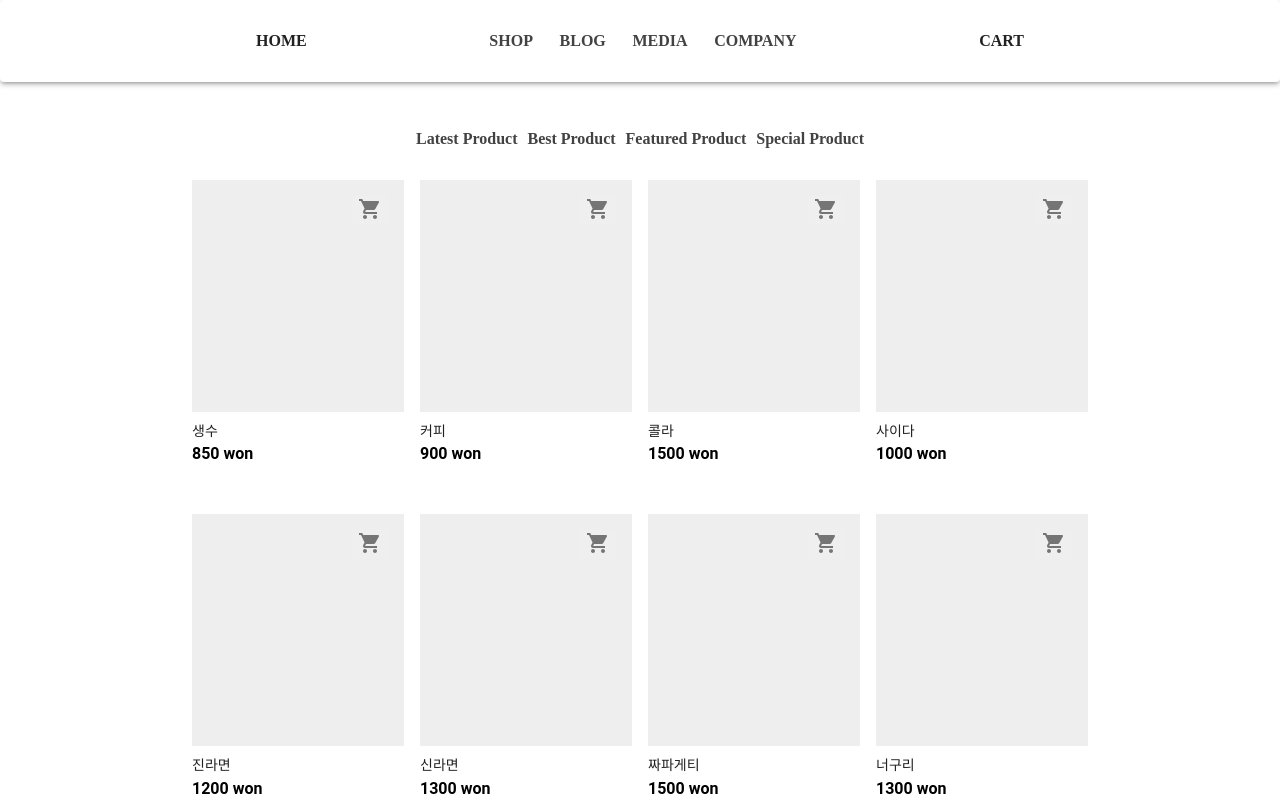
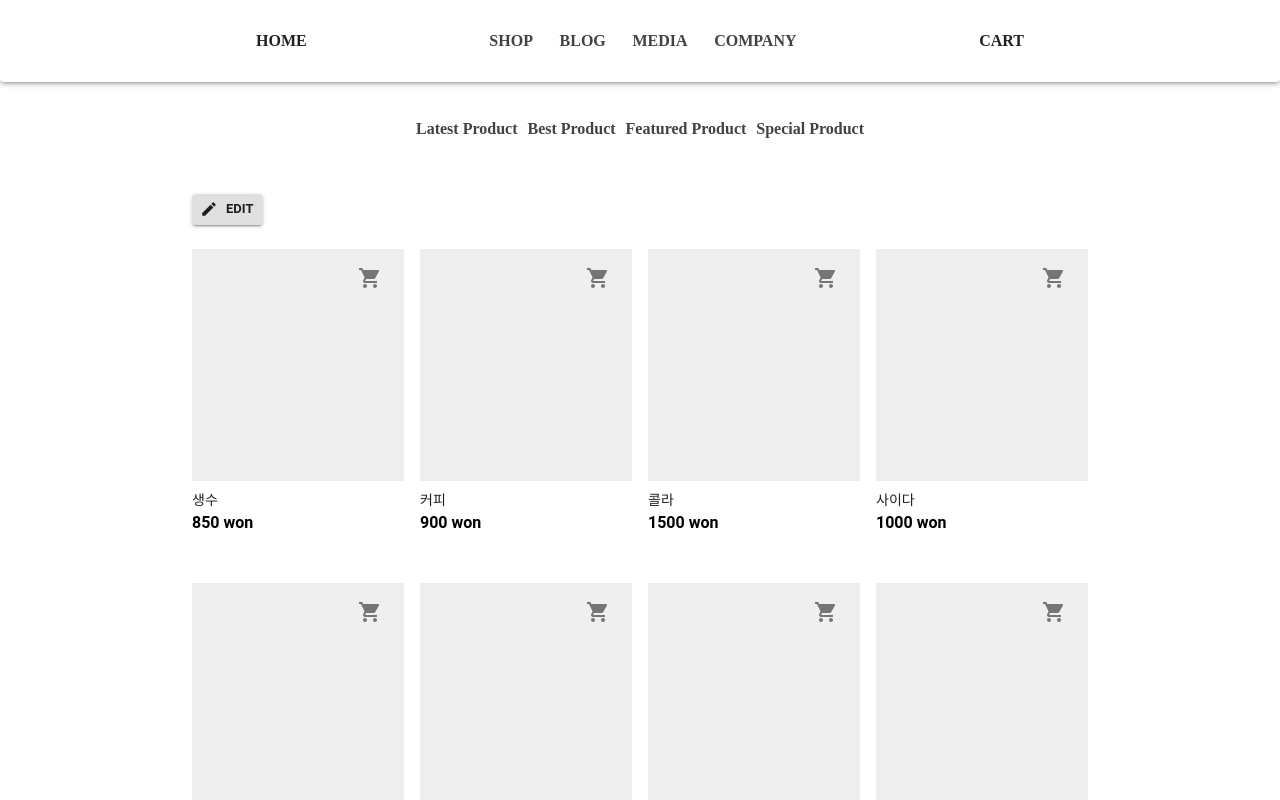
Before and after one commit to lsh58/mobx-market, a React app: page / in a window 1280 px wide. Shown: the top 800 px of the page. Built offline with nearby package versions, Linux system fonts and the light colour scheme.

Commit message:
edit 모드 추가중

```diff
--- a/public/index.html
+++ b/public/index.html
@@ -3,7 +3,7 @@
   <head>
     <meta charset="utf-8" />
     <link rel="icon" href="%PUBLIC_URL%/favicon.ico" />
-    <meta name="viewport" content="width=device-width, initial-scale=1" />
+    <meta name="viewport" content="minimum-scale=1, initial-scale=1, width=device-width" />
     <meta name="theme-color" content="#000000" />
     <meta
       name="description"
--- a/src/App.tsx
+++ b/src/App.tsx
@@ -1,6 +1,7 @@
 import React from 'react';
 import SuperMarket from './components/SuperMarket';
 import Basket from './components/Basket';
+import Edit from './components/EditItemList';
 import { BrowserRouter, Route, Switch, NavLink } from 'react-router-dom';
 import { makeStyles, Theme } from '@material-ui/core/styles'; // styles 기능 추가
 import { Paper } from '@material-ui/core'; // styles 기능 추가
@@ -9,7 +10,10 @@ const useStyles = makeStyles((theme: Theme) => ({
   // style 요소 선언
   root: {
     width: '100%',
-    padding: theme.spacing(4, 0),//zIndex를 넣으면 오류?
+    padding: theme.spacing(4, 0),
+    position:'fixed',
+    top:0,
+    zIndex:1000
   },
   rootNav: {
     width: '60%',
@@ -60,6 +64,7 @@ const App: React.FC = () => {
         <Route path="/" component={SuperMarket} exact />
         <Route path="/mobx-market-ts" component={SuperMarket} exact />
         <Route path="/Cart" component={Basket} exact />
+        <Route path="/Edit" component={Edit} exact />
       </Switch>
     </BrowserRouter>
   );
--- a/src/components/BasketTemplate.tsx
+++ b/src/components/BasketTemplate.tsx
@@ -7,7 +7,7 @@ const useStyles = makeStyles((theme: Theme) => ({
     width: '70%',
     display: 'flex',
     flexDirection: 'column',
-    margin: '3rem auto',
+    margin: theme.spacing(15, 'auto', 3, 'auto'),
     '& h2': {
       margin: theme.spacing(3, 0),
     },
--- /dev/null
+++ b/src/components/EditItem.tsx
@@ -0,0 +1,65 @@
+import React, {useState} from 'react';
+import { makeStyles, Theme } from '@material-ui/core/styles'; // styles 기능 추가
+import { CartProductItem, ProductItem } from '../models';
+import { observer } from 'mobx-react';
+
+const useStyles = makeStyles((theme: Theme) => ({
+  root: {
+    display:'flex',
+    justifyContent:'center',
+    background:theme.palette.grey[200],
+    '& input':{
+      width:'20%',
+      margin:'0 8rem',
+    }
+  }
+}));
+
+interface ShopItemProps {
+  item: CartProductItem;
+  onEdit?: (product: ProductItem) => void;
+}
+
+const EditItem: React.FC<ShopItemProps> = observer(({ item, onEdit = (() => { }) }) => {
+  const classes = useStyles();
+  const [isChange, setIsChange] = useState(false);
+  const [name, setName] = useState('');
+  const [price, setPrice] = useState('');
+  const onChangeName = (e:React.ChangeEvent<HTMLInputElement>) => setName(e.target.value);
+  const onChangePrice = (e:React.ChangeEvent<HTMLInputElement>) => setPrice(e.target.value);
+  const editMode = (e:React.MouseEvent<HTMLButtonElement, MouseEvent>) => {
+    e.preventDefault();
+    setIsChange(true);
+    setName(item.name);
+    setPrice(`${item.price}`);
+  };
+  const onSubmit = (e:React.MouseEvent<HTMLButtonElement, MouseEvent>) => {
+    e.preventDefault();
+    onEdit(item);
+    setIsChange(false);
+    setName('');
+    setPrice('');
+  };
+
+  return (
+    <>
+      {isChange === false ? (
+        <li>
+          <span>{item.name}</span>
+          <span>{item.price}</span>
+          <div>
+            <button onClick={editMode}>edit</button>
+          </div>
+        </li>
+      ) : (
+        <li className={classes.root}>
+          <input type="text" autoFocus value={name} onChange={onChangeName}></input>
+          <input type="text" value={price} onChange={onChangePrice}></input>
+          <button type="submit" onClick={onSubmit}>변경완료</button>
+        </li>
+      )}
+  </>
+  );
+});
+
+export default EditItem;
--- /dev/null
+++ b/src/components/EditItemList.tsx
@@ -0,0 +1,83 @@
+import React from 'react';
+import { useMarketStore } from '../stores/market';
+import { CartProductItem } from '../models';
+import { makeStyles, Theme } from '@material-ui/core/styles'; // styles 기능 추가
+import { Button } from '@material-ui/core';
+import EditIcon from '@material-ui/icons/Edit';
+import { NavLink } from 'react-router-dom';
+import EditItem from './EditItem';
+
+const useStyles = makeStyles((theme: Theme) => ({
+  root: {
+    width: '70%',
+    margin:theme.spacing(3,'auto'),
+    marginTop: 170,
+    '& ul li':{
+      listStyle:'none',
+      display:'flex',
+      padding:theme.spacing(1.5,0),
+      border:'1px solid #eee',
+      borderBottom:'none',
+      fontWeight:'bold',
+      '&:first-of-type':{
+        background:theme.palette.grey[300],
+      },
+      '&:nth-child(n+2):hover':{
+        background:theme.palette.grey[200],
+      },
+      '&:last-of-type':{
+        borderBottom:'1px solid #eee',
+      },
+      '& span':{
+        flex:2,
+        textAlign:'center',
+      },
+      '& div':{
+        flex:1,
+        textAlign:'center',
+        '& button':{
+          fontWeight:'bold',
+          background:theme.palette.grey[300],
+        }
+      }
+    }
+  },
+  homeBtn:{
+    textDecoration:'none',
+    '& button':{
+      margin:theme.spacing(3, 0),
+      fontWeight:'bold'
+    }
+  }
+}));
+
+const EditItemList: React.FC = () => {
+  const classes = useStyles();
+  const market = useMarketStore();
+
+  return (
+    <div className={classes.root}>
+      <NavLink to="/" className={classes.homeBtn}>
+        <Button
+          variant="contained"
+          size="small"
+          startIcon={<EditIcon />}
+          >
+          HOME
+        </Button>
+      </NavLink>
+      <ul>
+        <li>
+          <span>productName</span>
+          <span>price</span>
+          <div></div>
+        </li>
+        {market.items.map((item: CartProductItem) => (
+          <EditItem item={item} key={item.id} onEdit={market.edit} />
+        ))}
+      </ul>
+    </div>
+  );
+};
+
+export default EditItemList;
--- a/src/components/ShopItem.tsx
+++ b/src/components/ShopItem.tsx
@@ -1,6 +1,6 @@
 import React from 'react';
 import { makeStyles, Theme } from '@material-ui/core/styles'; // styles 기능 추가
-import { Typography, Grid } from '@material-ui/core'; // styles 기능 추가
+import { Typography, Grid } from '@material-ui/core';
 import ShoppingCartIcon from '@material-ui/icons/ShoppingCart';
 import RemoveShoppingCartIcon from '@material-ui/icons/RemoveShoppingCart';
 import { CartProductItem, ProductItem } from '../models';
@@ -9,7 +9,7 @@ import { observer } from 'mobx-react';
 const useStyles = makeStyles((theme: Theme) => ({
   // style 요소 선언
   shopItem: {
-    background: '#eee',
+    background: theme.palette.grey[200],
     padding: theme.spacing(2),
     height: 200,
     position: 'relative',
@@ -26,6 +26,7 @@ const useStyles = makeStyles((theme: Theme) => ({
   textWrapper: {
     display: 'flex',
     flexDirection: 'column',
+    justifyContent:'space-between',
     marginTop: 8,
     marginBottom: 32,
     '& h6': {
@@ -37,11 +38,21 @@ const useStyles = makeStyles((theme: Theme) => ({
       fontWeight: 'bold',
     },
   },
+  nameWrapper:{
+    display:'flex',
+    '& input':{
+      width:'100%'
+    },
+    '& button':{
+      background: theme.palette.grey[200],
+      fontWeight:'bold'
+    }
+  }
 }));
 
 interface ShopItemProps {
   item: CartProductItem;
-  onPut?: (name: string, price: number, isInCart: boolean) => void;
+  onPut?: (id:number, name: string, price: number, isInCart: boolean) => void;
   onToggle?: (product: ProductItem) => void;
 }
 
@@ -53,7 +64,7 @@ const ShopItem: React.FC<ShopItemProps> = observer(({ item, onPut = (() => { }),
         <button
           className={classes.cart}
           onClick={() => {
-            onPut(item.name,item.price,item.isInCart);
+            onPut(item.id, item.name,item.price,item.isInCart);
             onToggle(item);
           }}
         >
@@ -65,7 +76,9 @@ const ShopItem: React.FC<ShopItemProps> = observer(({ item, onPut = (() => { }),
         </button>
       </div>
       <div className={classes.textWrapper}>
-        <Typography variant="h6">{item.name}</Typography>
+        <div className={classes.nameWrapper}>
+            <Typography variant="h6">{item.name}</Typography>
+        </div>
         <Typography className="price" variant="body1">
           {item.price} won
         </Typography>
--- a/src/components/ShopItemList.tsx
+++ b/src/components/ShopItemList.tsx
@@ -7,18 +7,16 @@ import { CartProductItem } from '../models';
 const ShopItemList: React.FC = () => {
   const market = useMarketStore();
   return useObserver(() =>
-    market.items ? (
       <>
         {market.items.map((item: CartProductItem) => (
           <ShopItem
             item={item}
-            key={item.name}
+            key={item.id}
             onPut={market.put}
             onToggle={market.toggle}
           />
         ))}
       </>
-    ) : null,
   );
 };
 
--- a/src/components/SuperMarketTemplate.tsx
+++ b/src/components/SuperMarketTemplate.tsx
@@ -1,12 +1,13 @@
 import React from 'react';
 import { makeStyles, Theme } from '@material-ui/core/styles';
-import Box from '@material-ui/core/Box';
-import Grid from '@material-ui/core/Grid';
+import { Box, Grid, Button } from '@material-ui/core';
+import EditIcon from '@material-ui/icons/Edit';
+import { NavLink } from 'react-router-dom';
 
 const useStyles = makeStyles((theme: Theme) => ({
   root: {
     width: '70%',
-    margin: '3rem auto',
+    margin: theme.spacing(15, 'auto', 3, 'auto'),
   },
   category:{
     width: '50%',
@@ -16,6 +17,13 @@ const useStyles = makeStyles((theme: Theme) => ({
     '& a':{
       textDecoration:'none',
       color: theme.palette.grey[800],
+      fontWeight:'bold'
+    }
+  },
+  editBtn:{
+    textDecoration:'none',
+    '& button':{
+      margin:theme.spacing(3, 0),
       fontWeight:'bold'
     }
   }
@@ -32,6 +40,15 @@ const SuperMarketTemplate = ({ items }: { items: JSX.Element }) => {
         <a href="/">Featured Product</a>
         <a href="/">Special Product</a>
       </nav>
+      <NavLink to="/Edit" className={classes.editBtn}>
+        <Button
+          variant="contained"
+          size="small"
+          startIcon={<EditIcon />}
+        >
+          EDIT
+        </Button>
+      </NavLink>
       <Grid container spacing={2}>
         {items}
       </Grid>
--- a/src/models/index.ts
+++ b/src/models/index.ts
@@ -1,10 +1,12 @@
 export interface ProductItem {
+    id:number;
     name: string;
     price : number;
     isInCart : boolean;
 }
 
 export interface CartProductItem extends ProductItem {
+    id:number;
     name: string;
     price : number;
     isInCart : boolean;
```
Also changed, not shown: src/stores/market.ts (+22 -1 lines).
